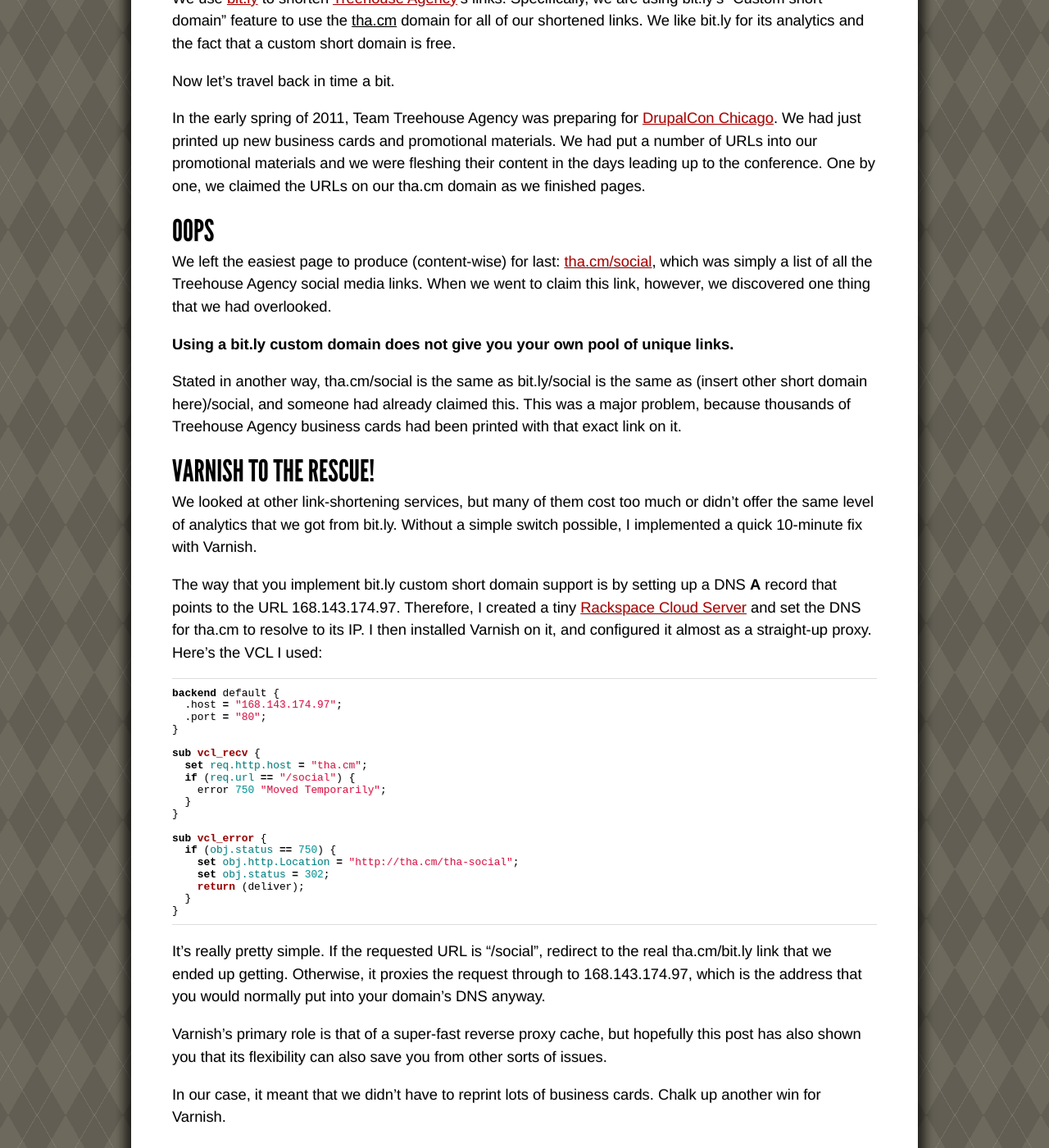
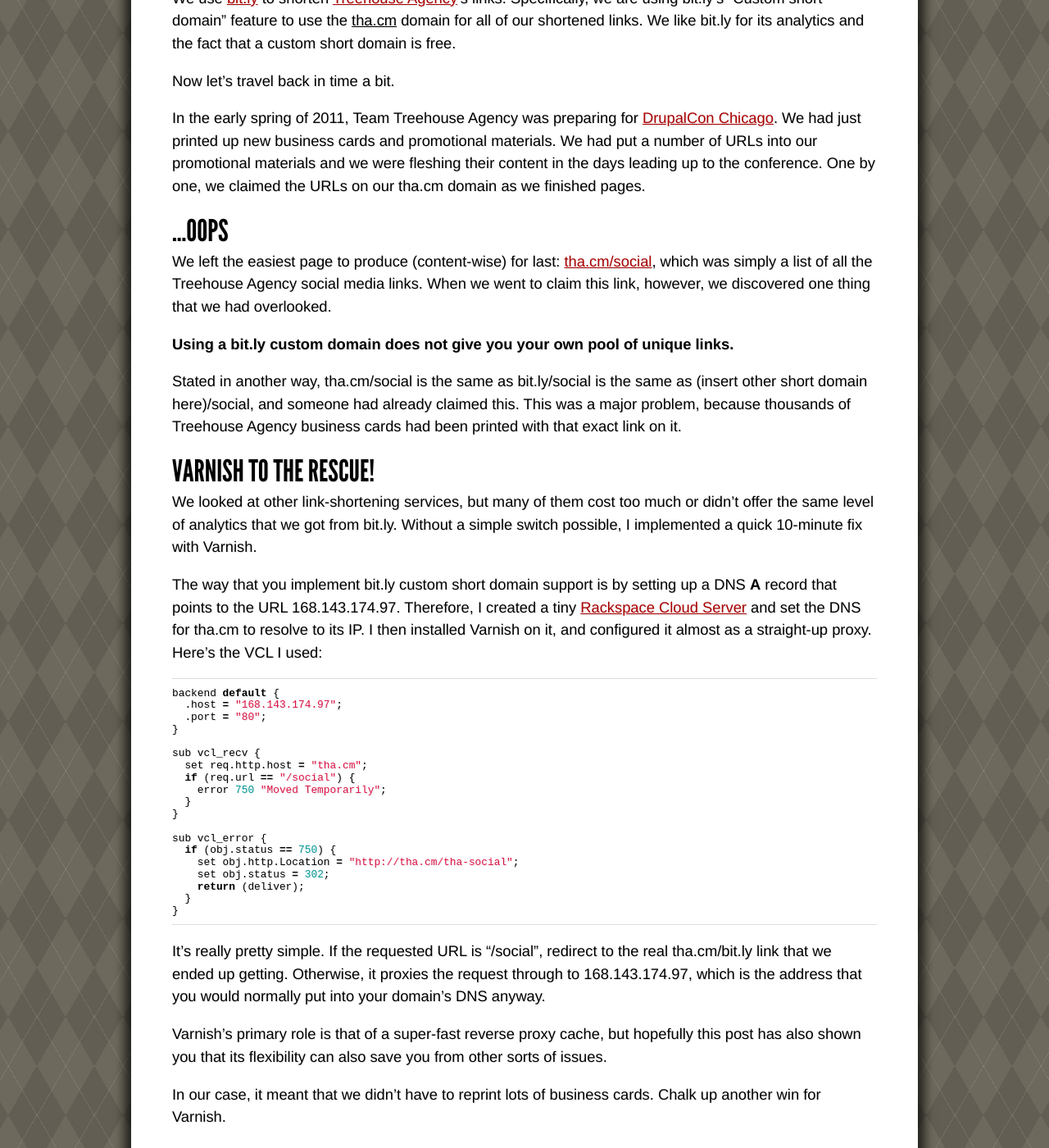
Before and after one commit to smerrill/grenadesandwich.com, a Jekyll site: the page built from _posts/2012-01-01-my-most-egregious-varnish-hack.md, in a window 1280 px wide and 1400 px high, scrolled down 680 px. Shown: the whole window at 82% size. Built offline with Jekyll 4.4.1, drawn with Linux system fonts in a browser that asks for light colours; Markdown is read by kramdown in place of the engine named in the settings.

Commit message:
Edits to the Varnish post.

```diff
--- a/_posts/2012-01-01-my-most-egregious-varnish-hack.md
+++ b/_posts/2012-01-01-my-most-egregious-varnish-hack.md
@@ -11,6 +11,7 @@
 In truth, though, its extreme ease of configuration is another part of its appeal. Perhaps an application that you can't easily change is sending the wrong headers. In that case, just rewrite them on the way back out. Maybe you want to [munge Accept-Encoding headers](https://www.varnish-cache.org/trac/wiki/FAQ/Compression#Ithoughtyousaidthiswascomplicated) to get maximum cache hit rates? Varnish handles that with aplomb.
 
 My favorite Varnish story, though, deals with a quick hack I put together to fix what could potentially have been a major PR problem.
+
 <!-- break -->
 ## Shortening Links For Fun and Profit
 
@@ -20,7 +21,7 @@
 
 In the early spring of 2011, Team Treehouse Agency was preparing for [DrupalCon Chicago](http://chicago2011.drupal.org/). We had just printed up new business cards and promotional materials. We had put a number of URLs into our promotional materials and we were fleshing their content in the days leading up to the conference. One by one, we claimed the URLs on our tha.cm domain as we finished pages.
 
-## Oops
+## ...Oops
 
 We left the easiest page to produce (content-wise) for last: [tha.cm/social](http://tha.cm/social), which was simply a list of all the Treehouse Agency social media links. When we went to claim this link, however, we discovered one thing that we had overlooked.
 
@@ -34,7 +35,7 @@
 
 The way that you implement bit.ly custom short domain support is by setting up a DNS <strong>A</strong> record that points to the URL 168.143.174.97. Therefore, I created a tiny [Rackspace Cloud Server](http://www.rackspace.com/cloud/cloud_hosting_products/servers/) and set the DNS for tha.cm to resolve to its IP. I then installed Varnish on it, and configured it almost as a straight-up proxy. Here's the VCL I used:
 
-{% highlight varnish %}
+{% highlight c %}
 backend default {
   .host = "168.143.174.97";
   .port = "80";
```
